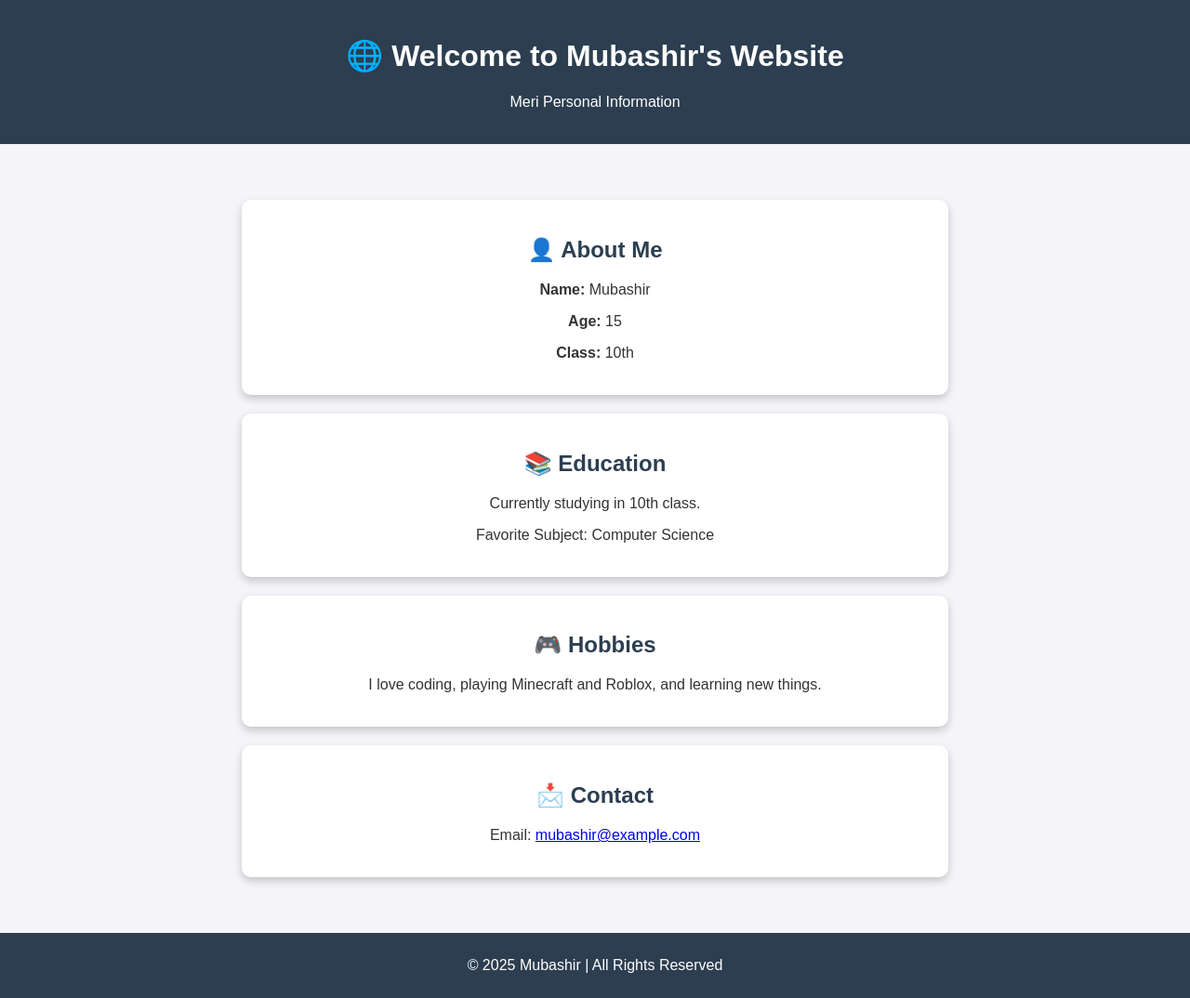
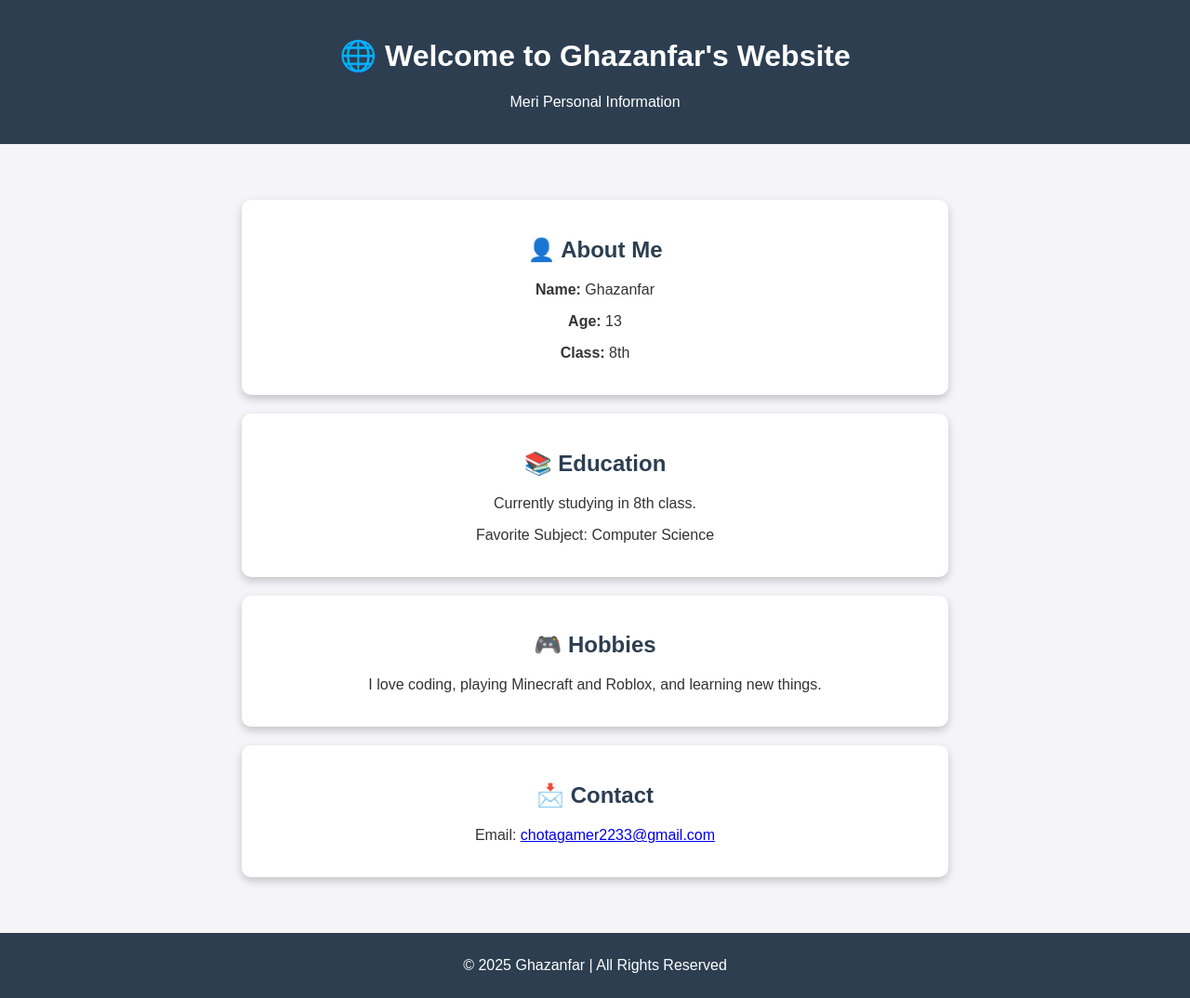
Before and after one commit to BestBladeMc/BladeMc.Minecraft.Server, a plain HTML site: page index.html in a window 1280 px wide. Shown: the whole page at 93% size. Drawn offline with Linux system fonts and the light colour scheme.

Commit message:
Update index.html

```diff
--- a/index.html
+++ b/index.html
@@ -3,7 +3,7 @@
 <head>
   <meta charset="UTF-8">
   <meta name="viewport" content="width=device-width, initial-scale=1.0">
-  <title>Mubashir ki Website</title>
+  <title>Ghazanfar ki Website</title>
   <style>
     body {
       font-family: Arial, sans-serif;
@@ -44,21 +44,21 @@
 <body>
 
   <header>
-    <h1>🌐 Welcome to Mubashir's Website</h1>
+    <h1>🌐 Welcome to Ghazanfar's Website</h1>
     <p>Meri Personal Information</p>
   </header>
 
   <section>
     <div class="card">
       <h2>👤 About Me</h2>
-      <p><b>Name:</b> Mubashir</p>
-      <p><b>Age:</b> 15</p>
-      <p><b>Class:</b> 10th</p>
+      <p><b>Name:</b> Ghazanfar</p>
+      <p><b>Age:</b> 13</p>
+      <p><b>Class:</b> 8th</p>
     </div>
 
     <div class="card">
       <h2>📚 Education</h2>
-      <p>Currently studying in 10th class.</p>
+      <p>Currently studying in 8th class.</p>
       <p>Favorite Subject: Computer Science</p>
     </div>
 
@@ -69,12 +69,12 @@
 
     <div class="card">
       <h2>📩 Contact</h2>
-      <p>Email: <a href="mailto:mubashir@example.com">mubashir@example.com</a></p>
+      <p>Email: <a href="mailto:chotagamer2233@gmail.com">chotagamer2233@gmail.com</a></p>
     </div>
   </section>
 
   <footer>
-    <p>&copy; 2025 Mubashir | All Rights Reserved</p>
+    <p>&copy; 2025 Ghazanfar | All Rights Reserved</p>
   </footer>
 
 </body>
```
